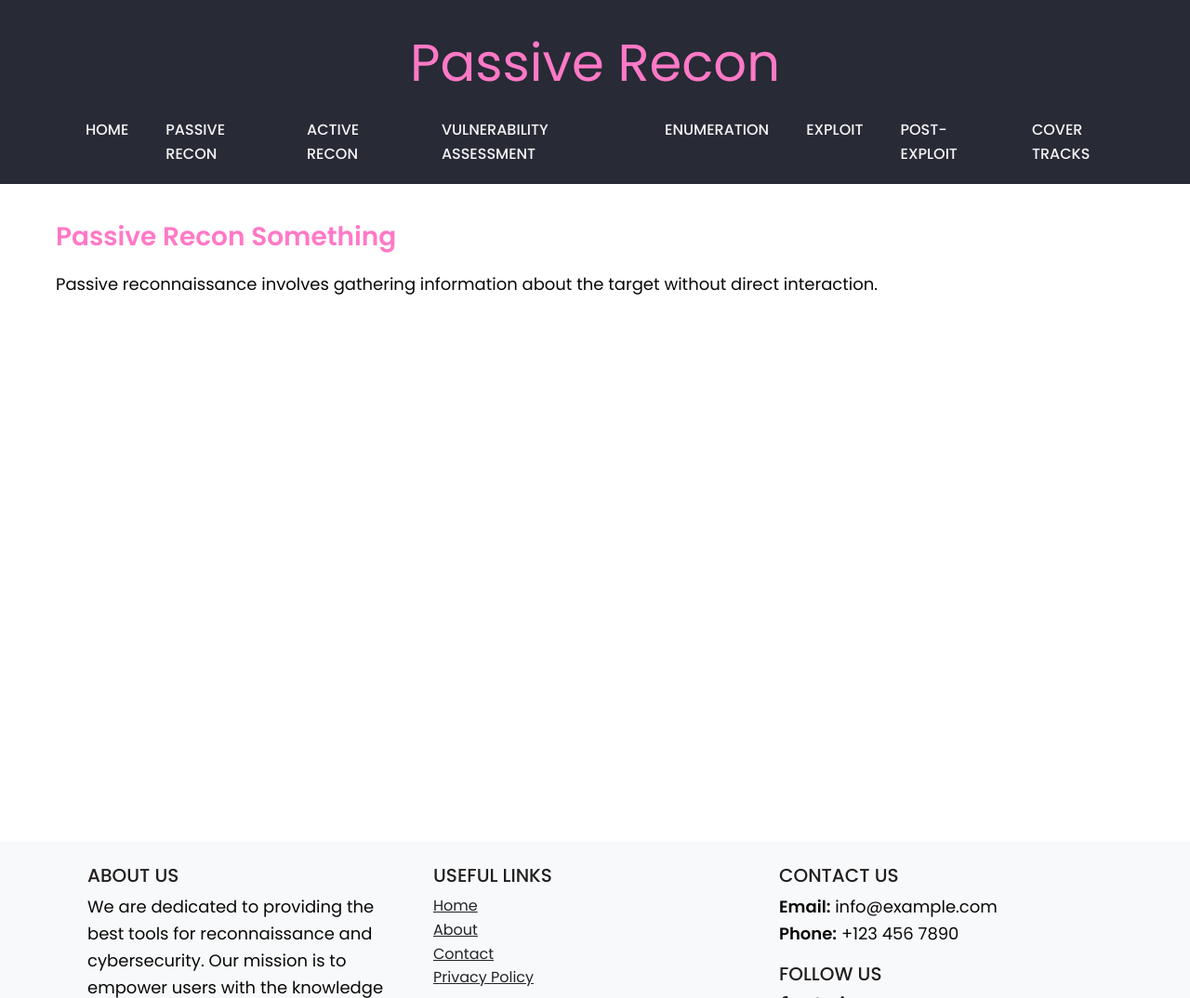
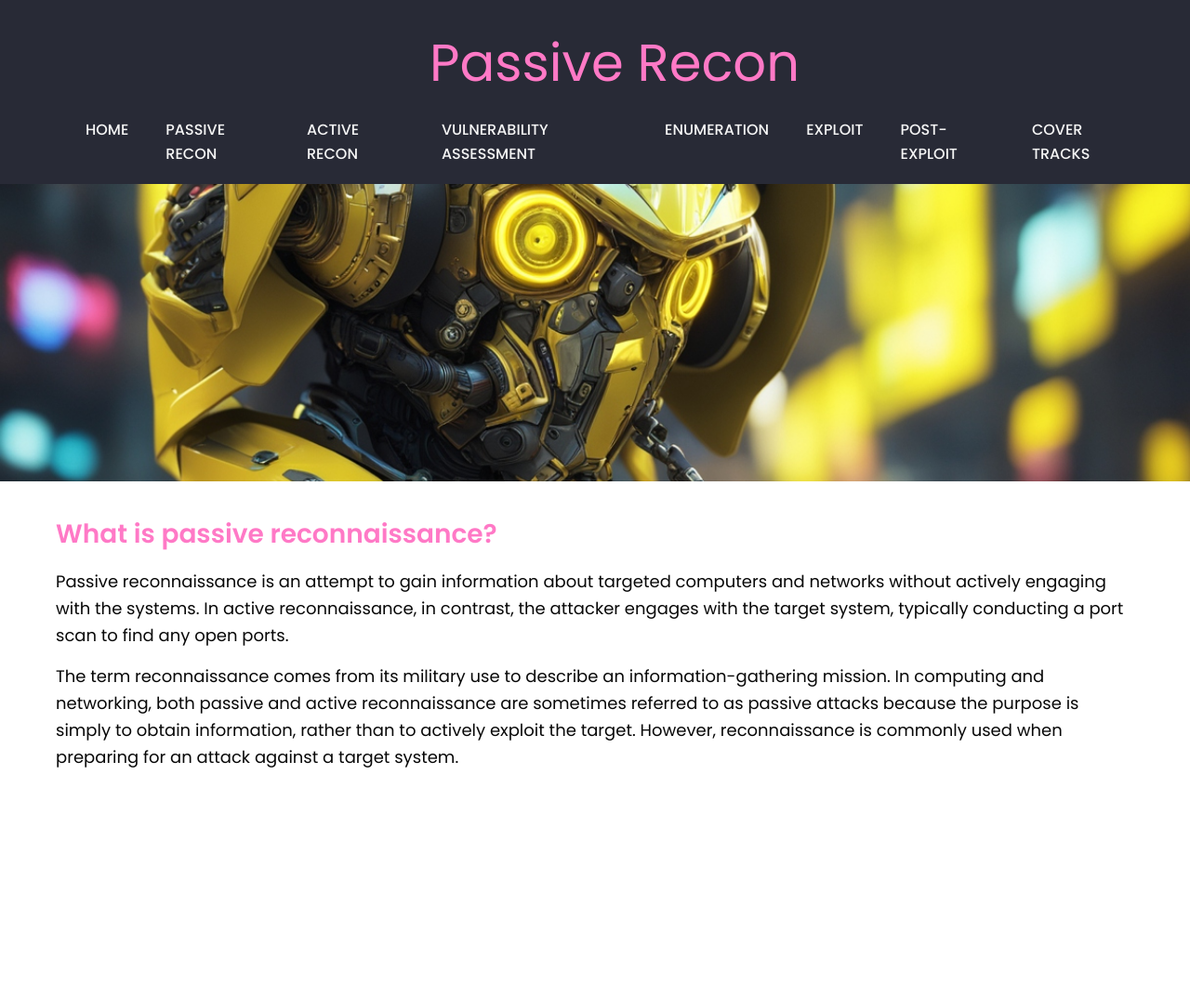
Before and after one commit to vonghoangvinh1989/yellow_hat, a Django app: page /passive-recon/ in a window 1280 px wide. Shown: the top 1074 px of the page at 93% size. Run offline with Django 5.2, Linux system fonts and the light colour scheme; data that the repository does not hold is empty.

Commit message:
update code for front-end and attach images

```diff
--- a/main_app/static/main_app/styles/base.css
+++ b/main_app/static/main_app/styles/base.css
@@ -117,3 +117,17 @@ p {
 .main-section {
     min-height: 80vh; /* Set minimum height to 60% of the viewport height */
 }
+
+.banner {
+    position: relative;
+    background: url("{% static 'main_app/images/yellow_hat.jpeg' %}") no-repeat center center;
+    background-size: cover;
+    height: 50vh;
+    color: white;
+}
+
+.banner-content {
+    position: absolute;
+    bottom: 20px;
+    left: 20px;
+}
--- a/main_app/templates/main_app/base/base.html
+++ b/main_app/templates/main_app/base/base.html
@@ -10,11 +10,38 @@
     <link rel="stylesheet" href="https://cdnjs.cloudflare.com/ajax/libs/font-awesome/6.0.0-beta3/css/all.min.css">
     <link href="https://cdn.jsdelivr.net/npm/bootstrap@5.3.3/dist/css/bootstrap.min.css" rel="stylesheet" integrity="sha384-QWTKZyjpPEjISv5WaRU9OFeRpok6YctnYmDr5pNlyT2bRjXh0JMhjY6hW+ALEwIH" crossorigin="anonymous">
     <link rel="stylesheet" href="{% static 'main_app/styles/base.css' %}">
+    <style>
+        .banner {
+            position: relative;
+            background: url("{% static 'main_app/images/yellow_hat_3.jpeg' %}") no-repeat center center;
+            background-size: cover;
+            height: 40vh;
+            color: white;
+        }
+
+        .banner-content {
+            position: absolute;
+            bottom: 20px;
+            left: 20px;
+        }
+    </style>
     {% block site_css %}{% endblock %}
 </head>
 <body>
     <header>
-	    <h1 class="text-center mt-4 mb-3 display-4">{% block main_heading %}{% endblock %}</h1>
+        <div class="container">
+            <div class="row align-items-center">
+                <div class="col-md-4">
+                    <a href="/">
+                        <!-- <img height="100px" width="100px" src="{% static 'main_app/images/yellow_hat.jpeg' %}" alt="Logo" class="img-fluid"> -->
+                    </a>
+                </div>
+                <div class="col-md-8">
+                    <h1 class="mt-4 mb-3 display-4">{% block main_heading %}{% endblock %}</h1>
+                </div>
+            </div>
+        </div>
+
         <nav>
             <ul class="nav-menu">
                 <li><a href="/main" onclick="showSection('home')">Home</a></li>
@@ -72,6 +99,8 @@
         </nav>
     </header>
 
+    <div class="banner"></div>
+
     <main class="content main-section">
         {% block body %}{% endblock %}
     </main>
--- a/passive_recon/templates/passive_recon/index.html
+++ b/passive_recon/templates/passive_recon/index.html
@@ -12,8 +12,9 @@
 {% block body %}
     <!-- Passive Recon Section -->
     <div id="passive-recon">
-        <h1>Passive Recon Something</h1>
-        <p>Passive reconnaissance involves gathering information about the target without direct interaction.</p>
+        <h1>What is passive reconnaissance?</h1>
+        <p>Passive reconnaissance is an attempt to gain information about targeted computers and networks without actively engaging with the systems. In active reconnaissance, in contrast, the attacker engages with the target system, typically conducting a port scan to find any open ports.</p>
+        <p>The term reconnaissance comes from its military use to describe an information-gathering mission. In computing and networking, both passive and active reconnaissance are sometimes referred to as passive attacks because the purpose is simply to obtain information, rather than to actively exploit the target. However, reconnaissance is commonly used when preparing for an attack against a target system.</p>
     </div>
 {% endblock %}
 
--- a/passive_recon/templates/passive_recon/nslookup.html
+++ b/passive_recon/templates/passive_recon/nslookup.html
@@ -30,8 +30,8 @@
 
 
     <section id="output-section">
-        <h2>Output Result</h2>
         {% if scanning_result or error_message %}
+            <h2>Output Result</h2>
             <div class="container">
                 <blockquote class="blockquote p-3 border border-primary rounded">
                     <pre>{{ scanning_result | default:error_message }}</pre>
```
Also changed, not shown: main_app/static/main_app/images/yellow_hat.jpeg (added), main_app/static/main_app/images/yellow_hat_2.jpeg (added), main_app/static/main_app/images/yellow_hat_3.jpeg (added).
